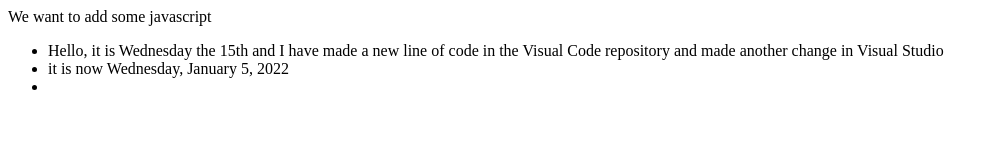
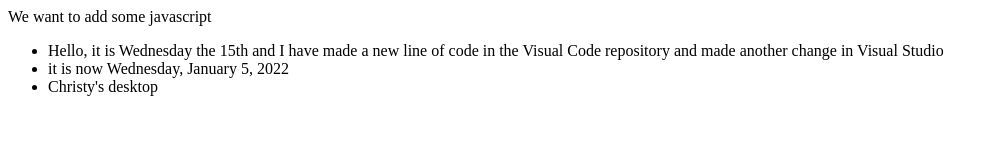
Before and after one commit to csomer/newGitTest, a plain HTML site: page index.html in a window 1280 px wide. Shown: the whole page, without its empty margins (0-998 px from the left). Drawn offline with Linux system fonts and the light colour scheme.

Commit message:
christy's desktop

```diff
--- a/index.html
+++ b/index.html
@@ -8,7 +8,7 @@
             and I have made a new line of code in the Visual Code repository
             and made another change in Visual Studio</li>
         <li>it is now Wednesday, January 5, 2022</li>
-        <li></li>
+        <li>Christy's desktop</li>
     </ul>
 
 </div>
```
